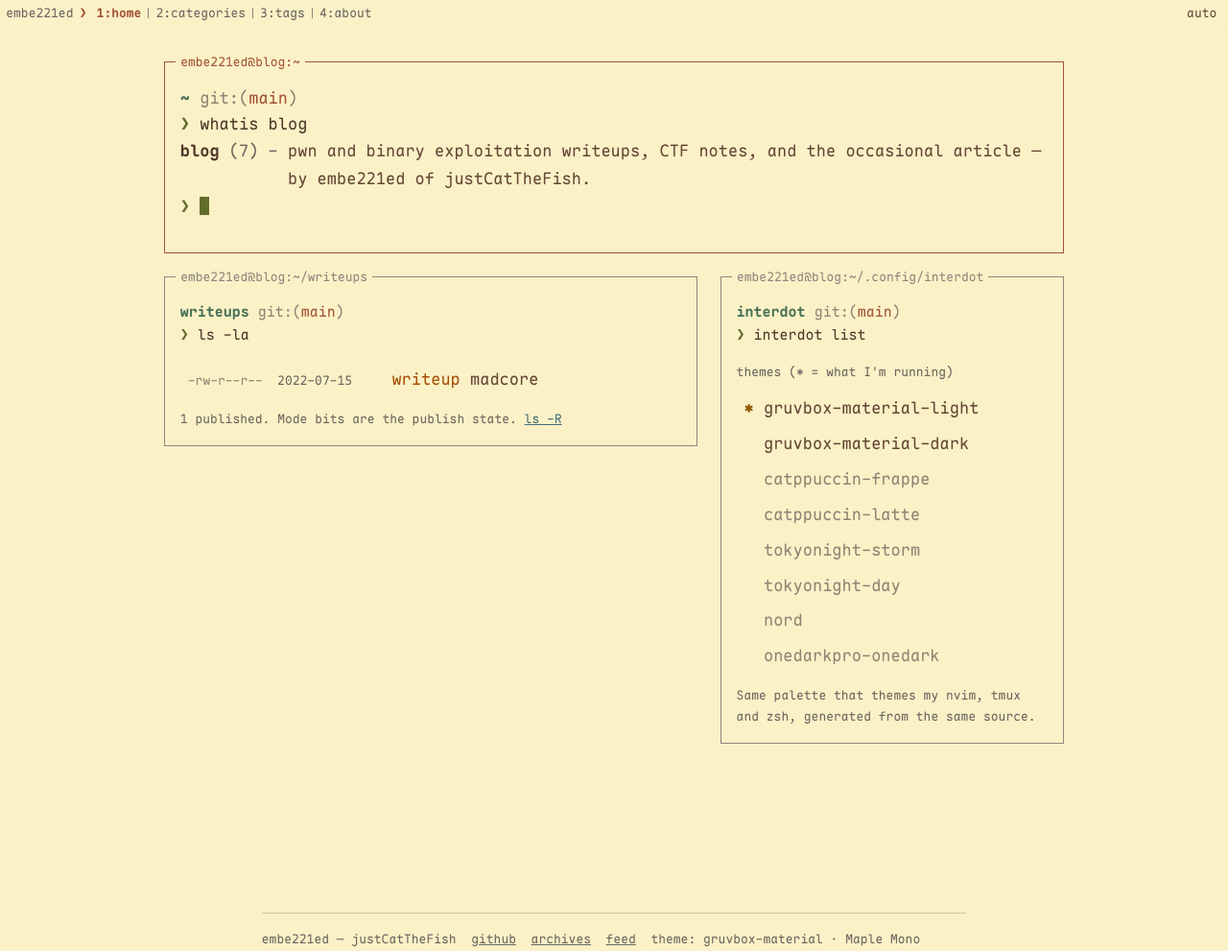
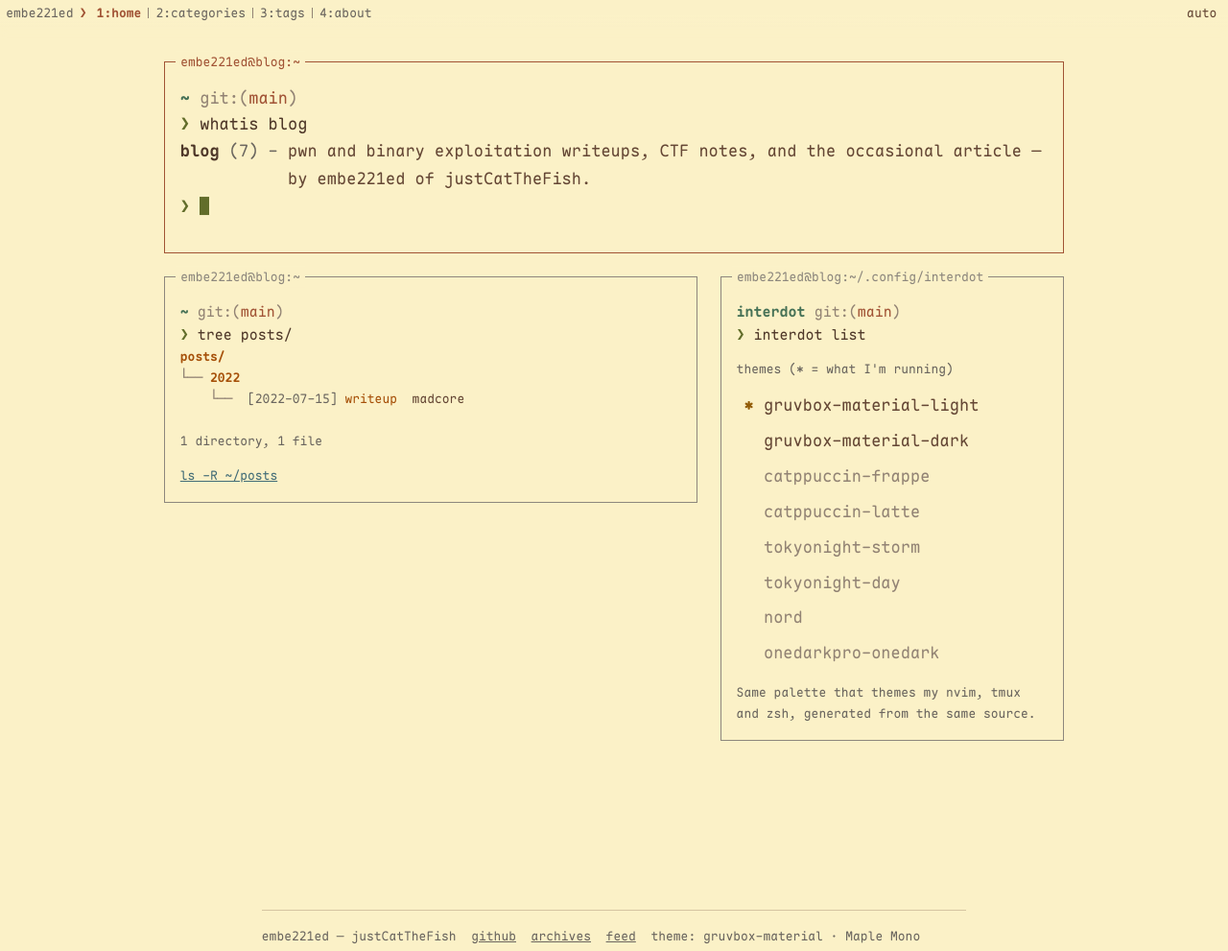
Before and after one commit to embe221ed/embe221ed.github.io, a Jekyll site: the page built from index.html, in a window 1280 px wide. Shown: the whole page at 96% size. Built offline with Jekyll 4.4.1, drawn with Linux system fonts in a browser that asks for light colours.

Commit message:
Index the homepage with tree posts/ from the home directory
The second split listed ~/writeups, so the front page of a blog was a
listing of one category. Anything filed under anything else existed only
behind a nav tab. Replaced with `tree posts/` run from ~, which is both
the whole set and the command someone would actually type to see it.

The guides are real tree output rather than CSS indentation: each row
carries its complete prefix, so a row survives being copied on its own,
and Box Drawing is fully covered by the shipped Maple Mono subset, so
these are the real characters. They are aria-hidden because the shape is
a picture of a hierarchy that the nested lists already state.

Years are directories because that is how _posts/ organises itself on
disk once there is more than one. site.posts is newest-first, so the
years come out descending without a sort.

Drafts stay a second root instead of becoming a branch: they live in
_drafts/, tree takes more than one path, and the command line above
adapts, so with no drafts nothing claims a second argument.

Spacing is shell spacing, computed rather than eyeballed. The prompt was
leaving a half-line orphan between a command and its output, which no
shell does; .ps1--pane is now flush for the same reason .ps1--cmd is.
The blank line before tree's summary is calc(--fs-sm * --lh), so it stays
exactly one line if the type scale moves.

Measured at 980px: command to output 0px, root to first child 2px, and
22.1px before the summary against a 22.1px line box.

ls-row.html is untouched and still serves /archives/ and the tag and
category pages.

```diff
--- /dev/null
+++ b/_includes/tree-posts.html
@@ -0,0 +1,97 @@
+{%- comment -%}
+  `tree posts/` — the homepage index.
+
+  The guides are real tree output: `├── ` for a sibling that has one after it,
+  `└── ` for the last, and `│   ` / `    ` carried down for each level above.
+  Each row therefore holds its COMPLETE prefix rather than relying on nesting,
+  which is what tree itself prints and what makes a row copy-pasteable on its
+  own. They are aria-hidden: the shape is a picture of the hierarchy, and a
+  screen reader gets that from the nested lists instead.
+
+  Box Drawing is 100% covered by the shipped Maple Mono — verified against the
+  woff2 — so these are the real characters and not a CSS imitation.
+
+  Years are directories because that is how _posts/ is actually organised on
+  disk once there is more than one. site.posts is newest-first, so the years
+  come out descending without a sort.
+
+  Drafts are a second root, not a branch of the first: they live in _drafts/,
+  tree takes more than one path, and `tree posts/ drafts/` is what someone
+  would really type. The command line above adapts, so with no drafts the
+  second root is never claimed.
+
+    posts/
+    └── 2022
+        └── [2022-07-15]  writeup  madcore
+
+    1 directory, 1 file
+{%- endcomment -%}
+{%- assign years = site.posts | group_by_exp: "p", "p.date | date: '%Y'" -%}
+{%- assign ndrafts = site.data.drafts | size -%}
+{%- assign nposts = site.posts | size -%}
+{%- assign ndirs = years | size -%}
+
+<div class="tree">
+  <p class="tree__root">posts/</p>
+  <ul class="tree__lvl">
+    {%- for y in years -%}
+    {%- if forloop.last -%}
+      {%- assign ybranch = "└── " -%}{%- assign ycarry = "    " -%}
+    {%- else -%}
+      {%- assign ybranch = "├── " -%}{%- assign ycarry = "│   " -%}
+    {%- endif -%}
+    <li>
+      <span class="tree__g" aria-hidden="true">{{ ybranch }}</span><span class="tree__dir">{{ y.name }}</span>
+      <ul class="tree__lvl">
+        {%- for post in y.items -%}
+        {%- if forloop.last %}{% assign pbranch = "└── " %}{% else %}{% assign pbranch = "├── " %}{% endif -%}
+        <li>
+          <a class="tree__row" href="{{ post.url | relative_url }}">
+            <span class="tree__g" aria-hidden="true">{{ ycarry }}{{ pbranch }}</span>
+            <span class="tree__date">[{{ post.date | date: "%Y-%m-%d" }}]</span>
+            {%- if post.categories.first %}<span class="tree__cat">{{ post.categories.first }}</span>{% endif -%}
+            <span class="tree__name">{{ post.title }}</span>
+          </a>
+        </li>
+        {%- endfor -%}
+      </ul>
+    </li>
+    {%- endfor -%}
+  </ul>
+
+  {%- if ndrafts > 0 -%}
+  {%- comment -%}
+    Not links: a draft has no URL to go to. The mode bits carry the state the
+    way they did in the `ls -la` this replaced — `-rw-------` is the file being
+    unreadable by anyone but its owner, which is what an unpublished post is.
+  {%- endcomment -%}
+  <p class="tree__root">drafts/</p>
+  <ul class="tree__lvl">
+    {%- for d in site.data.drafts -%}
+    {%- if forloop.last %}{% assign dbranch = "└── " %}{% else %}{% assign dbranch = "├── " %}{% endif -%}
+    <li>
+      <span class="tree__row tree__row--draft">
+        <span class="tree__g" aria-hidden="true">{{ dbranch }}</span>
+        <span class="tree__date">[{{ d.date }}]</span>
+        {%- if d.category %}<span class="tree__cat">{{ d.category }}</span>{% endif -%}
+        <span class="tree__name">{{ d.title }}</span>
+        <span class="tree__mode" aria-hidden="true">-rw-------</span>
+      </span>
+    </li>
+    {%- endfor -%}
+  </ul>
+  {%- endif -%}
+
+  {%- comment -%}
+    tree's own trailing summary. It counts the year directories, and the drafts
+    root when there is one, because tree counts every directory it walked.
+  {%- endcomment -%}
+  {%- assign alldirs = ndirs -%}
+  {%- if ndrafts > 0 %}{% assign alldirs = ndirs | plus: 1 %}{% endif -%}
+  {%- assign allfiles = nposts | plus: ndrafts -%}
+  <p class="tree__sum">
+    {{ alldirs }} director{% if alldirs == 1 %}y{% else %}ies{% endif %},
+    {{ allfiles }} file{% unless allfiles == 1 %}s{% endunless %}
+    {%- if ndrafts > 0 %} <span class="tree__note">({{ ndrafts }} unpublished)</span>{% endif -%}
+  </p>
+</div>
--- a/_layouts/home.html
+++ b/_layouts/home.html
@@ -52,43 +52,26 @@ layout: default
     <div class="panes panes--split">
 
       <section class="pane">
-        <span class="pane__title">{{ site.author.name }}@blog:~/writeups</span>
         {%- comment -%}
-          The same two-line prompt the hero uses, because in a real session
-          every pane has one — a pane showing `ls -la` output got there by
-          someone typing it at a prompt, and the prompt says where. `%c` is the
-          last path component, so it is `writeups` here and the pane border
-          above spells the path out in full, exactly as tmux and zsh divide the
-          job between them.
+          The cwd is home, not ~/writeups: the pane lists everything published,
+          and `writeups` framed the whole site as one category of post. `tree`
+          rather than `ls -la` because posts are grouped by year on disk and a
+          flat listing threw that away — and because the command adapts, picking
+          up `drafts/` as a second root only when there is something in it.
         {%- endcomment -%}
+        <span class="pane__title">{{ site.author.name }}@blog:~</span>
+        {%- capture tree_said %}tree posts/{% if site.data.drafts.size > 0 %} drafts/{% endif %}{% endcapture -%}
         <h2 class="ps1 ps1--pane">
-          {%- include ps1.html dir="writeups" said="ls -la" -%}
+          {%- include ps1.html dir="~" said=tree_said -%}
         </h2>
-        <ul class="ls">
-          {%- for post in site.posts %}
-          {%- include ls-row.html post=post %}
-          {%- endfor %}
-          {%- for d in site.data.drafts %}
-          <li>
-            <span class="ls__row ls__row--draft">
-              <span class="ls__mode" aria-hidden="true">-rw-------</span>
-              <span class="ls__date">{{ d.date }}</span>
-              <span class="ls__name">
-                <span class="ls__cat">{{ d.category }}</span>{{ d.title }} <em>(draft)</em>
-              </span>
-            </span>
-          </li>
-          {%- endfor %}
-        </ul>
+        {%- include tree-posts.html -%}
         {%- comment -%}
           /archives/ is an indexed URL on the live site. Without a link from the
           one surface that lists posts it would be reachable from the sitemap and
           nowhere else, which is how it got dropped in the first place.
         {%- endcomment -%}
         <p class="term-note">
-          {{ site.posts | size }} published{% if site.data.drafts %}, {{ site.data.drafts | size }} draft{% if site.data.drafts.size != 1 %}s{% endif %}{% endif %}.
-          Mode bits are the publish state.
-          <a href="{{ '/archives/' | relative_url }}">ls -R</a>
+          <a href="{{ '/archives/' | relative_url }}">ls -R ~/posts</a>
         </p>
       </section>
 
--- a/assets/css/main.css
+++ b/assets/css/main.css
@@ -590,9 +590,78 @@ a:hover { text-decoration-thickness: 2px; }
  * than opening the page, so it needs less air beneath it than the hero's.
  * (.term-h, the bespoke heading it replaces, is gone: nothing emitted it.) */
 .ps1--pane {
-  margin-block-end: var(--s4);
+  /* Flush, for the reason .ps1--cmd is: a shell prints output on the line after
+   * the command. Both split panes are a command and its output. */
+  margin-block-end: 0;
   font-size: var(--fs-md);
 }
+
+/* ---- `tree posts/` — the homepage index ----
+ * The guides are real box-drawing characters carried in the markup, so
+ * `white-space: pre` is load-bearing: HTML collapses the runs of spaces that
+ * make the indent, and without it every branch would sit at column zero.
+ *
+ * colorls paints directories orange (`dir: $orange$` = --id-accent2) and its
+ * tree guides `$fg_faint$`. The guides are --id-dim here instead: faint is
+ * 2.21:1 in light and these lines ARE the structure, so at that weight the
+ * hierarchy stops being readable. They are aria-hidden either way — the nested
+ * lists carry the shape for anyone not looking at it.
+ */
+.tree { font-size: var(--fs-sm); }
+.tree__root, .tree__lvl, .tree__lvl li { margin: 0; }
+/* A second root is a second argument to the same command, and tree separates
+ * them with a blank line. So does the summary. One line, computed rather than
+ * approximated, so it tracks the type scale. */
+.tree__lvl + .tree__root { margin-block-start: calc(var(--fs-sm) * var(--lh)); }
+.tree__root {
+  color: var(--id-accent2, #a65009);
+  font-weight: 700;
+}
+
+.tree__lvl { list-style: none; margin: 0; padding: 0; }
+.tree__g {
+  white-space: pre;
+  color: var(--id-dim, #928374);
+}
+.tree__dir { color: var(--id-accent2, #a65009); font-weight: 700; }
+
+.tree__row {
+  display: inline-flex;
+  align-items: baseline;
+  gap: 0 1ch;
+  padding-inline-end: var(--s2);
+  border-radius: 2px;
+  text-decoration: none;
+  color: inherit;
+  min-width: 0;
+}
+a.tree__row:hover,
+a.tree__row:focus-visible {
+  background: var(--id-select-bg, #eee0b7);
+  color: var(--id-select-fg, #9c4b08);
+  font-weight: 700;
+}
+a.tree__row:hover :is(.tree__date, .tree__cat, .tree__name, .tree__g),
+a.tree__row:focus-visible :is(.tree__date, .tree__cat, .tree__name, .tree__g) {
+  color: inherit;
+}
+
+.tree__date { color: var(--id-muted, #6b665f); }
+/* A floor, not a fixed width: categories are short words, so this lines the
+ * titles up without truncating one that is not. */
+.tree__cat { color: var(--id-accent2, #a65009); min-width: 8ch; }
+.tree__name { min-width: 0; overflow-wrap: anywhere; }
+.tree__mode { color: var(--id-dim, #928374); }
+
+.tree__row--draft { color: var(--id-muted, #6b665f); }
+.tree__row--draft .tree__cat { color: var(--id-muted, #6b665f); }
+
+/* tree's own trailing count, and it prints one. */
+.tree__sum {
+  margin-block-start: calc(var(--fs-sm) * var(--lh));
+  color: var(--id-muted, #6b665f);
+}
+.tree__note { color: var(--id-dim, #928374); }
 
 /* ---- post index as `ls -la` output ----
  * No `font-variant-numeric: tabular-nums` anywhere on this site: Maple Mono has
```
